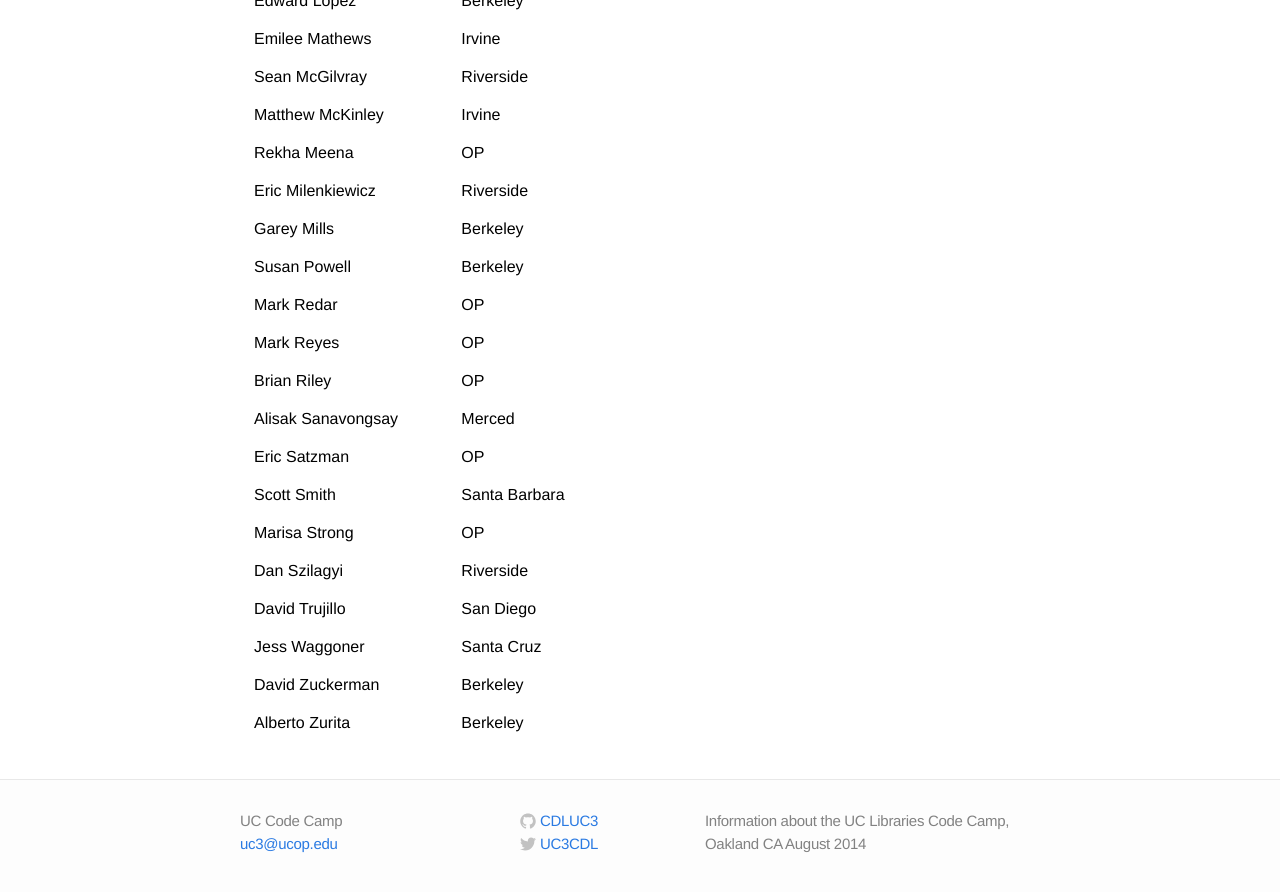
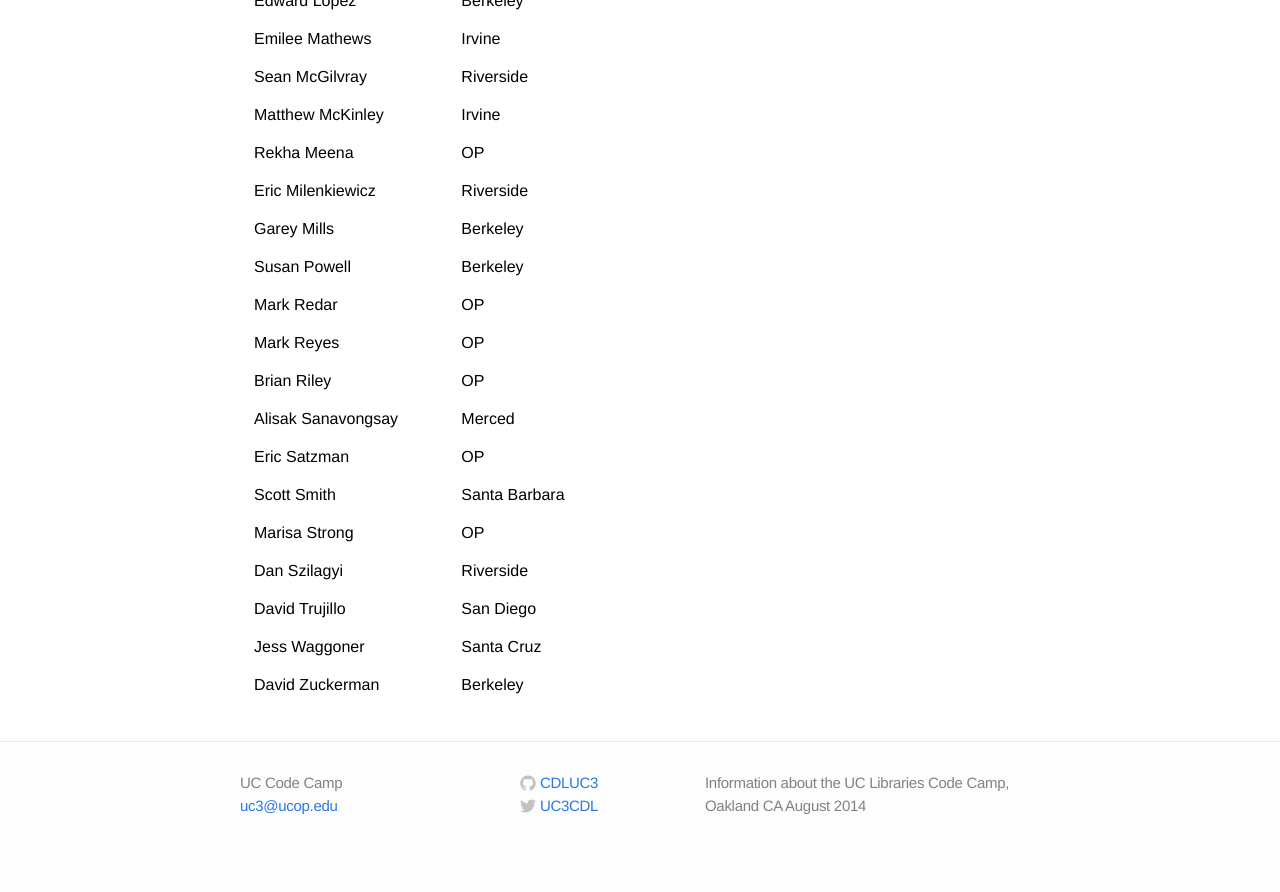
Before and after one commit to CDLUC3/UC-code-camp, a Jekyll site: the page built from attendees.md, in a window 1280 px wide and 900 px high, scrolled down 1219 px. Shown: the top 892 px of the window. Built offline with Jekyll 4.4.1, drawn with Linux system fonts in a browser that asks for light colours; Markdown is read by kramdown in place of the engine named in the settings; after the commit the page ends 2081 px from its top, so only the background shows below that.

Commit message:
removed z

```diff
--- a/attendees.md
+++ b/attendees.md
@@ -52,5 +52,4 @@
 <tr>	<td>	David Trujillo	</td>	<td>	</td>	<td>	San Diego	</td>	</tr>
 <tr>	<td>	Jess Waggoner	</td>	<td>	</td>	<td>	Santa Cruz	</td>	</tr>
 <tr>	<td>	David Zuckerman	</td>	<td>	</td>	<td>	Berkeley	</td>	</tr>
-<tr>	<td>	Alberto Zurita	</td>	<td>	</td>	<td>	Berkeley	</td>	</tr>
 </table>
```
